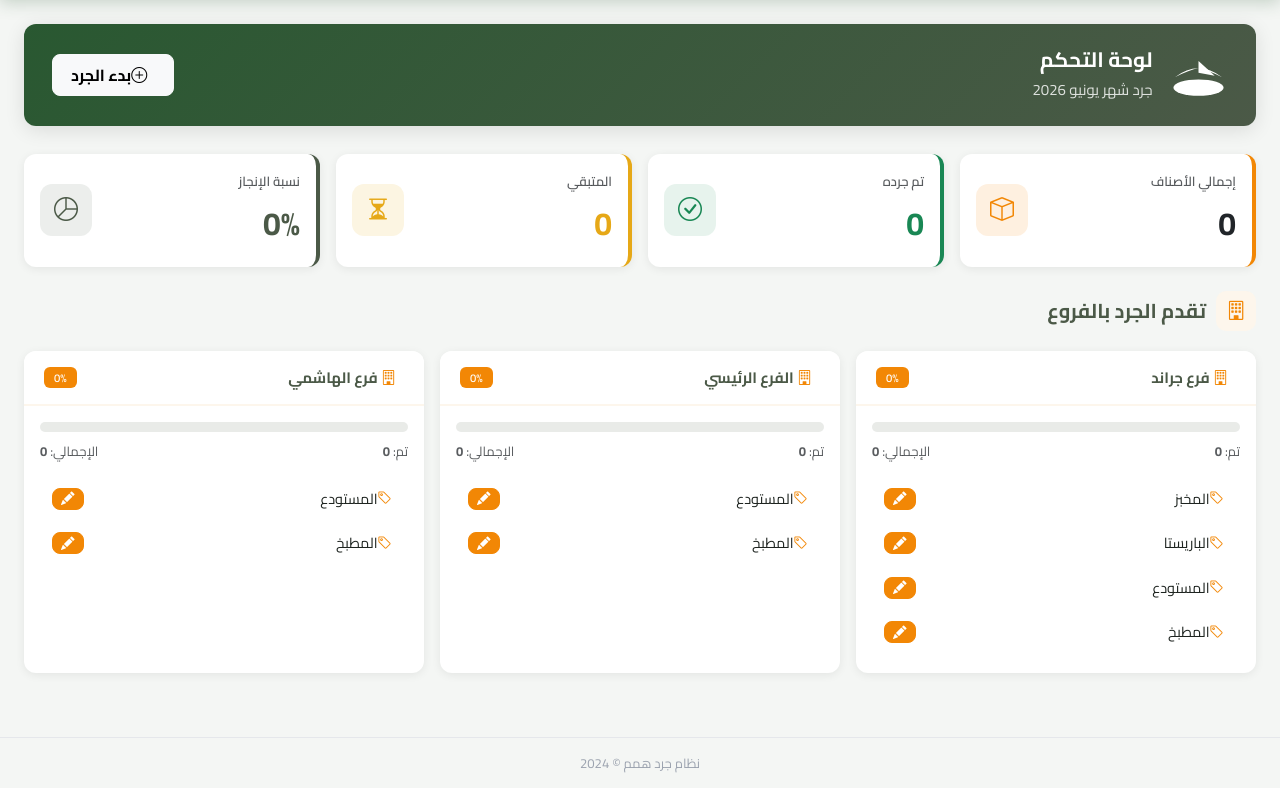
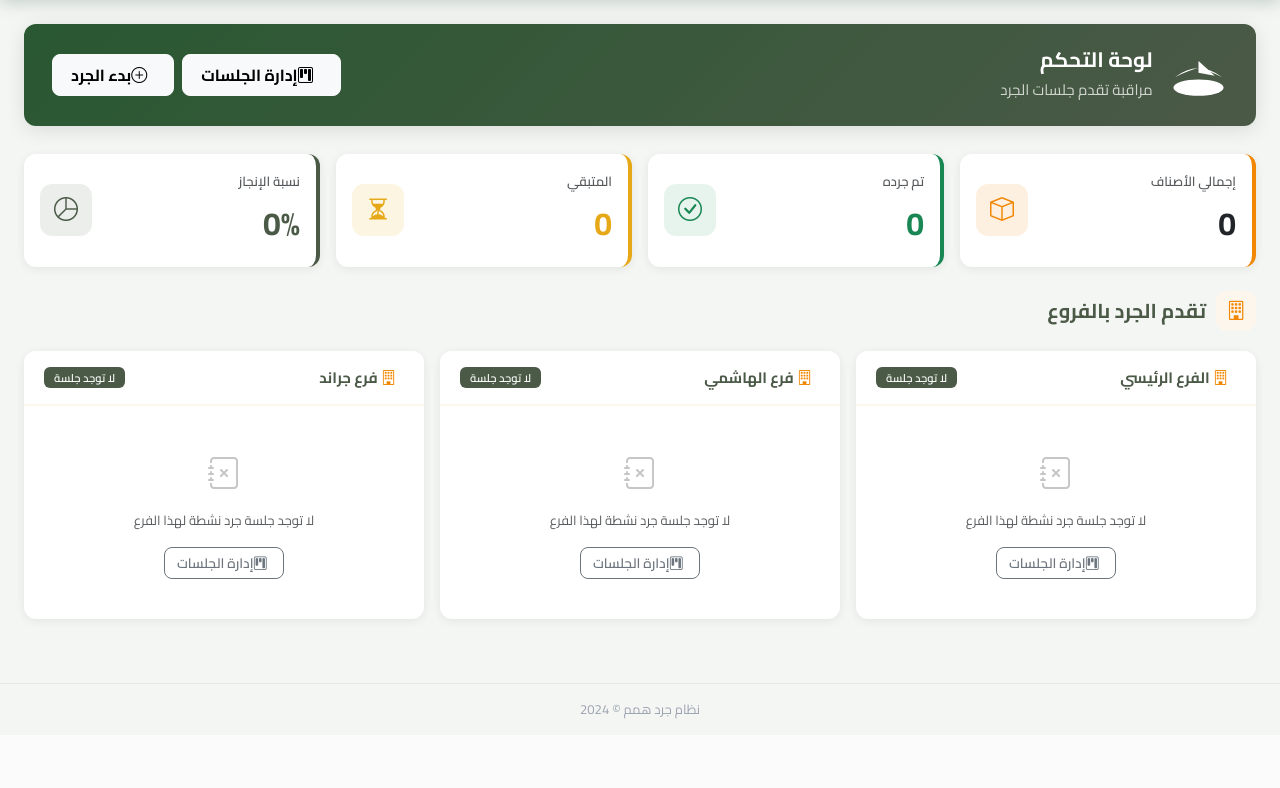
Before and after one commit to alzoubibasharacc-droid/inventory.hemam, a Flask app: page /inventory/dashboard in a window 1280 px wide. Shown: the part 66-854 px from the top of the page. After the commit the page ends 785 px from the top, so only its background shows below. Run offline with Flask 3, Linux system fonts and the light colour scheme; a user stored in the database is signed in; some libraries are stand-ins or nearby versions.

Commit message:
feat: connect dashboard to active inventory session
Replace month/year-based counting with session_id-scoped queries.
Both total and counted are now derived from the active InventorySession
for each branch (via session_departments scope), with a single eager-
loaded query instead of per-branch lookups.

Template changes:
- Header shows active session name for employees, Kanban link for admins
- Employee empty state when no session is active (replaces 0/0 cards)
- Branch cards show session name, count date, and who opened it (admin)
- Department links scoped to session's assigned departments only
- No-session placeholder per branch card (admin view)

Co-Authored-By: Claude Sonnet 4.6 <noreply@anthropic.com>

```diff
--- a/routes/inventory.py
+++ b/routes/inventory.py
@@ -2,6 +2,7 @@ from flask import Blueprint, render_template, request, redirect, url_for, flash,
 from flask_login import login_required, current_user
 from models import db, Branch, Department, Item, InventoryCount, Unit, UnitConversion, InventorySession, SessionDepartment
 from sqlalchemy import func, distinct
+from sqlalchemy.orm import joinedload
 from datetime import date
 from utils.decorators import get_scope
 from utils.constants import now_jordan, resolve_session_for_branch, get_active_session
@@ -15,67 +16,88 @@ inventory_bp = Blueprint('inventory', __name__, url_prefix='/inventory')
 @login_required
 def dashboard():
     now = now_jordan()
-    month, year = now.month, now.year
 
     if current_user.is_admin:
-        branches = Branch.query.all()
+        branches = Branch.query.order_by(Branch.name_ar).all()
     elif current_user.branch_id:
         branches = [current_user.branch]
     else:
-        branches = Branch.query.all()
+        branches = Branch.query.order_by(Branch.name_ar).all()
 
-    scope_branch, scope_dept = get_scope()
+    _, scope_dept = get_scope()
+
+    # Single query for all active sessions covering the relevant branches,
+    # with session_departments and creator pre-loaded to avoid N+1 queries.
+    branch_ids = [b.id for b in branches]
+    active_sessions = (
+        InventorySession.query
+        .options(
+            joinedload(InventorySession.session_departments),
+            joinedload(InventorySession.creator),
+        )
+        .filter(
+            InventorySession.branch_id.in_(branch_ids),
+            InventorySession.status == 'active',
+        )
+        .all()
+    ) if branch_ids else []
+    sessions_by_branch = {s.branch_id: s for s in active_sessions}
 
     branch_stats = []
     for branch in branches:
-        items_q = (
-            Item.query.join(Department)
-            .filter(Department.branch_id == branch.id, Item.is_active == True)
-        )
-        counts_q = (
-            db.session.query(func.count(distinct(InventoryCount.item_id)))
-            .join(Item).join(Department)
-            .filter(
-                Department.branch_id == branch.id,
-                InventoryCount.month == month,
-                InventoryCount.year == year,
+        active_session    = sessions_by_branch.get(branch.id)
+        session_dept_ids  = None
+
+        if active_session and active_session.session_departments:
+            session_dept_ids = {sd.department_id for sd in active_session.session_departments}
+
+        if active_session:
+            # Total: active items in the session's assigned departments
+            items_q = (
+                Item.query.join(Department)
+                .filter(Department.branch_id == branch.id, Item.is_active == True)
             )
-        )
-        if scope_dept:
-            items_q  = items_q.filter(Item.department_id == scope_dept)
-            counts_q = counts_q.filter(Item.department_id == scope_dept)
-        total_items   = items_q.count()
-        counted_items = counts_q.scalar() or 0
+            if session_dept_ids:
+                items_q = items_q.filter(Item.department_id.in_(session_dept_ids))
+            if scope_dept:
+                items_q = items_q.filter(Item.department_id == scope_dept)
+
+            # Counted: distinct items in this session (same department scope)
+            counts_q = (
+                db.session.query(func.count(distinct(InventoryCount.item_id)))
+                .join(Item, Item.id == InventoryCount.item_id)
+                .filter(InventoryCount.session_id == active_session.id)
+            )
+            if session_dept_ids:
+                counts_q = counts_q.filter(Item.department_id.in_(session_dept_ids))
+            if scope_dept:
+                counts_q = counts_q.filter(Item.department_id == scope_dept)
+
+            total_items   = items_q.count()
+            counted_items = counts_q.scalar() or 0
+        else:
+            total_items   = 0
+            counted_items = 0
+
         branch_stats.append({
-            'branch':  branch,
-            'total':   total_items,
-            'counted': counted_items,
-            'percent': int(counted_items / total_items * 100) if total_items else 0,
+            'branch':           branch,
+            'session':          active_session,
+            'session_dept_ids': session_dept_ids,
+            'total':            total_items,
+            'counted':          counted_items,
+            'percent':          int(counted_items / total_items * 100) if total_items else 0,
         })
 
-    total_q   = Item.query.filter_by(is_active=True)
-    counted_q = (
-        db.session.query(func.count(distinct(InventoryCount.item_id)))
-        .filter(InventoryCount.month == month, InventoryCount.year == year)
-    )
-    if scope_branch or scope_dept:
-        total_q   = total_q.join(Department)
-        counted_q = counted_q.join(Item).join(Department)
-        if scope_branch:
-            total_q   = total_q.filter(Department.branch_id == scope_branch)
-            counted_q = counted_q.filter(Department.branch_id == scope_branch)
-        if scope_dept:
-            total_q   = total_q.filter(Item.department_id == scope_dept)
-            counted_q = counted_q.filter(Item.department_id == scope_dept)
-    total_items   = total_q.count()
-    total_counted = counted_q.scalar() or 0
+    # Overall totals derive from session-scoped per-branch data — no separate query.
+    total_items   = sum(s['total']   for s in branch_stats)
+    total_counted = sum(s['counted'] for s in branch_stats)
 
     return render_template(
         'dashboard.html',
         branch_stats=branch_stats,
         total_items=total_items,
         total_counted=total_counted,
-        month=month, year=year, now=now,
+        now=now,
     )
 
 
--- a/templates/dashboard.html
+++ b/templates/dashboard.html
@@ -1,29 +1,69 @@
 {% extends 'base.html' %}
-{% block title %}لوحة التحكم - همم{% endblock %}
+{% block title %}لوحة التحكم — همم{% endblock %}
 
 {% block content %}
+{% set any_active = branch_stats | selectattr('session') | list | length > 0 %}
+{% set emp_session = branch_stats[0].session if branch_stats else none %}
+
 <div class="container-fluid">
 
-    <!-- Dashboard Header -->
+  <!-- ── Dashboard Header ──────────────────────────────────────────────── -->
   <div class="dashboard-header d-flex justify-content-between align-items-center">
     <div class="d-flex align-items-center gap-3">
       <img src="{{ url_for('static', filename='images/logo-icon.svg') }}"
            alt="همم" style="height:52px; width:auto; filter:brightness(0) invert(1);">
       <div>
         <h4 class="mb-0">لوحة التحكم</h4>
-                <p class="mb-0">
-                    جرد شهر
-                    {{ ['يناير','فبراير','مارس','أبريل','مايو','يونيو','يوليو','أغسطس','سبتمبر','أكتوبر','نوفمبر','ديسمبر'][month-1] }}
-                    {{ year }}
+        {% if current_user.is_manager %}
+          <p class="mb-0 opacity-75">مراقبة تقدم جلسات الجرد</p>
+        {% elif emp_session %}
+          <p class="mb-0 opacity-75">
+            <span class="badge bg-success me-1">نشطة</span>
+            {{ emp_session.name }}
           </p>
+        {% else %}
+          <p class="mb-0" style="color:#ffd06b;">
+            <i class="bi bi-exclamation-circle me-1"></i>لا توجد جلسة جرد نشطة
+          </p>
+        {% endif %}
       </div>
     </div>
+
+    <!-- Action button — context-aware -->
+    {% if current_user.is_manager %}
+      <div class="d-flex gap-2">
+        <a href="{{ url_for('admin.inv_sessions_kanban') }}" class="btn btn-light fw-bold">
+          <i class="bi bi-kanban me-2"></i>إدارة الجلسات
+        </a>
         <a href="{{ url_for('inventory.count') }}" class="btn btn-light fw-bold">
           <i class="bi bi-plus-circle me-2"></i>بدء الجرد
         </a>
       </div>
+    {% elif any_active %}
+      <a href="{{ url_for('inventory.session_list') }}" class="btn btn-light fw-bold">
+        <i class="bi bi-clipboard2-check me-2"></i>مهام الجرد
+      </a>
+    {% endif %}
+  </div>
 
-    <!-- Summary Stat Cards -->
+  <!-- ── Employee empty state (no active session) ──────────────────────── -->
+  {% if not current_user.is_manager and not any_active %}
+  <div class="d-flex justify-content-center align-items-center" style="min-height:55vh;">
+    <div class="text-center px-4" style="max-width:420px;">
+      <div style="font-size:4rem; color:var(--brand-olive); opacity:.18; margin-bottom:20px;">
+        <i class="bi bi-journal-x"></i>
+      </div>
+      <h5 class="fw-bold mb-2" style="color:#2c3e2c;">لا توجد جلسة جرد نشطة</h5>
+      <p class="text-muted mb-0">
+        لم يتم تفعيل أي جلسة جرد لفرعك حالياً.<br>
+        سيُعلمك المدير عند بدء جلسة جرد جديدة.
+      </p>
+    </div>
+  </div>
+
+  {% else %}
+
+  <!-- ── Summary stat cards ─────────────────────────────────────────────── -->
   <div class="row g-3 mb-4">
     <div class="col-6 col-md-3">
       <div class="card stat-card primary p-3">
@@ -52,7 +92,9 @@
         <div class="d-flex justify-content-between align-items-center">
           <div>
             <div class="text-muted small fw-semibold">المتبقي</div>
-                        <div class="fw-bold fs-2 mt-1" style="color:#e6a817;">{{ total_items - total_counted }}</div>
+            <div class="fw-bold fs-2 mt-1" style="color:#e6a817;">
+              {{ total_items - total_counted }}
+            </div>
           </div>
           <div class="stat-icon"><i class="bi bi-hourglass-split"></i></div>
         </div>
@@ -73,7 +115,7 @@
     </div>
   </div>
 
-    <!-- Branch Cards -->
+  <!-- ── Branch progress cards ──────────────────────────────────────────── -->
   <div class="section-header">
     <div class="section-icon"><i class="bi bi-building"></i></div>
     <h5>تقدم الجرد بالفروع</h5>
@@ -83,44 +125,120 @@
     {% for stat in branch_stats %}
     <div class="col-12 col-md-6 col-lg-4">
       <div class="card h-100">
+
+        <!-- Card header: branch name + session status badge -->
         <div class="card-header bg-white d-flex justify-content-between align-items-center"
              style="border-bottom:2px solid var(--brand-light);">
           <span class="fw-bold" style="color:var(--brand-olive);">
             <i class="bi bi-building me-2" style="color:var(--brand-orange);"></i>
             {{ stat.branch.name_ar }}
           </span>
-                    <span class="badge" style="background:{% if stat.percent == 100 %}var(--brand-green){% else %}var(--brand-orange){% endif %};">
+          {% if stat.session %}
+            <span class="badge"
+                  style="background:{% if stat.percent == 100 %}var(--brand-green){% else %}var(--brand-orange){% endif %};">
               {{ stat.percent }}%
             </span>
+          {% else %}
+            <span class="badge bg-secondary">لا توجد جلسة</span>
+          {% endif %}
         </div>
+
         <div class="card-body">
-                    <div class="progress mb-2">
+
+          {% if stat.session %}
+            <!-- Session identity row -->
+            <div class="d-flex align-items-center gap-2 mb-2">
+              <span class="badge bg-success" style="font-size:.72rem;">نشطة</span>
+              <span class="text-muted small text-truncate" title="{{ stat.session.name }}">
+                {{ stat.session.name }}
+              </span>
+            </div>
+
+            <!-- Progress bar -->
+            <div class="progress mb-1" style="height:8px;">
               <div class="progress-bar {% if stat.percent == 100 %}bg-success{% endif %}"
-                             style="width:{{ stat.percent }}%;{% if stat.percent < 100 %}background:var(--brand-orange);{% endif %}"></div>
+                   style="width:{{ stat.percent }}%;{% if stat.percent < 100 %}background:var(--brand-orange);{% endif %}">
+              </div>
             </div>
             <div class="d-flex justify-content-between text-muted small mb-3">
               <span>تم: <strong>{{ stat.counted }}</strong></span>
               <span>الإجمالي: <strong>{{ stat.total }}</strong></span>
             </div>
+
+            <!-- Session metadata (admin only) -->
+            {% if current_user.is_manager %}
+            <div class="d-flex gap-3 text-muted small mb-3">
+              <span>
+                <i class="bi bi-calendar3 me-1" style="color:var(--brand-olive);"></i>
+                {{ stat.session.count_date.strftime('%Y-%m-%d') }}
+              </span>
+              <span>
+                <i class="bi bi-person me-1" style="color:var(--brand-olive);"></i>
+                {{ stat.session.creator.full_name }}
+              </span>
+            </div>
+            {% endif %}
+
+            <!-- Department links — scoped to session's assigned departments -->
             <div>
               {% for dept in stat.branch.departments %}
+                {# Employees: only show their own dept; Admins: only depts in session scope #}
+                {% if current_user.is_manager %}
+                  {% if not stat.session_dept_ids or dept.id in stat.session_dept_ids %}
                   <div class="dept-link">
-                            <span><i class="bi bi-tag me-1" style="color:var(--brand-orange);"></i>{{ dept.name_ar }}</span>
+                    <span>
+                      <i class="bi bi-tag me-1" style="color:var(--brand-orange);"></i>
+                      {{ dept.name_ar }}
+                    </span>
                     <a href="{{ url_for('inventory.count', branch_id=stat.branch.id, dept_id=dept.id) }}"
                        class="btn btn-sm btn-primary py-0 px-2">
                       <i class="bi bi-pencil-fill"></i>
                     </a>
                   </div>
+                  {% endif %}
+                {% else %}
+                  {# Employee: only their assigned department #}
+                  {% if not current_user.department_id or dept.id == current_user.department_id %}
+                  <div class="dept-link">
+                    <span>
+                      <i class="bi bi-tag me-1" style="color:var(--brand-orange);"></i>
+                      {{ dept.name_ar }}
+                    </span>
+                    <a href="{{ url_for('inventory.count', branch_id=stat.branch.id, dept_id=dept.id) }}"
+                       class="btn btn-sm btn-primary py-0 px-2">
+                      <i class="bi bi-pencil-fill"></i>
+                    </a>
+                  </div>
+                  {% endif %}
+                {% endif %}
               {% endfor %}
             </div>
+
+          {% else %}
+            <!-- No active session for this branch (admin view) -->
+            <div class="text-center py-4">
+              <i class="bi bi-journal-x text-muted" style="font-size:2rem; opacity:.35;"></i>
+              <p class="text-muted small mt-2 mb-3">لا توجد جلسة جرد نشطة لهذا الفرع</p>
+              {% if current_user.is_admin %}
+              <a href="{{ url_for('admin.inv_sessions_kanban') }}"
+                 class="btn btn-sm btn-outline-secondary">
+                <i class="bi bi-kanban me-1"></i>إدارة الجلسات
+              </a>
+              {% endif %}
             </div>
+          {% endif %}
+
+        </div><!-- /card-body -->
       </div>
-        </div>
+    </div><!-- /col -->
     {% else %}
     <div class="col-12">
       <div class="alert alert-info">لا توجد فروع مسجلة بعد.</div>
     </div>
     {% endfor %}
-    </div>
-</div>
+  </div><!-- /row -->
+
+  {% endif %}{# end active/empty split #}
+
+</div><!-- /container-fluid -->
 {% endblock %}
```
Lines whose indentation alone changed are shown as unchanged.
